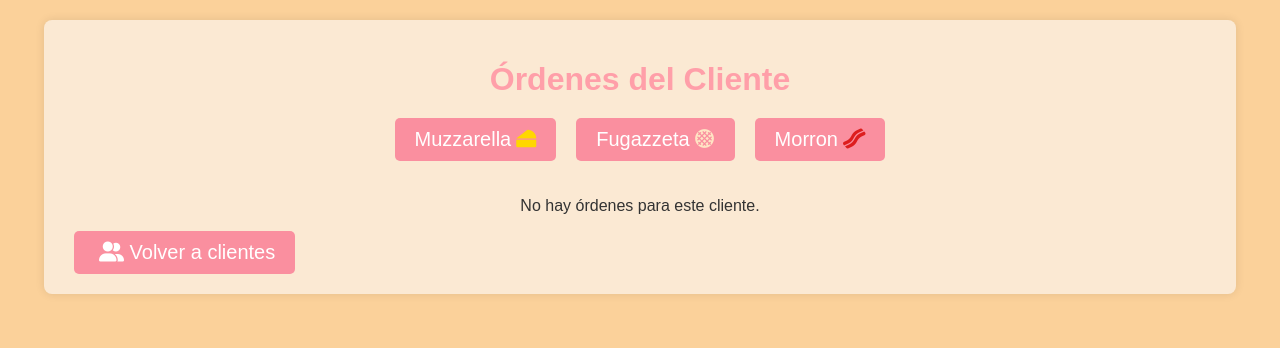
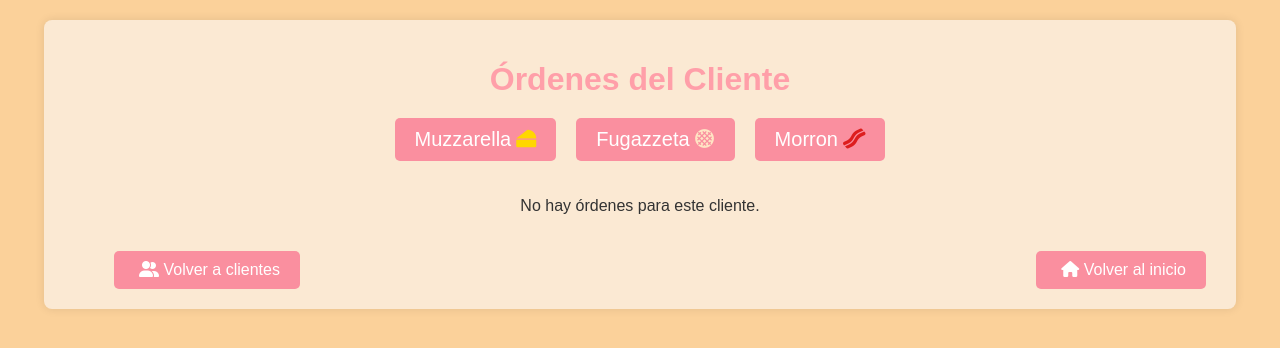
Before and after one commit to AilenGangale/LosProsciutto, a Flask app: template Frontend/templates/ordenes.html in a window 1280 px wide. Shown: the top 348 px of the page. Run offline with Flask 3, Linux system fonts and the light colour scheme; the template is opened without the code that fills it, so the values that code supplies are empty.

Commit message:
boton incio en ordenes

```diff
--- a/Frontend/templates/ordenes.html
+++ b/Frontend/templates/ordenes.html
@@ -113,6 +113,7 @@
             font-size: 14px;
         }
 
+
         .boton-container {
             display: flex;
             justify-content: space-around;
@@ -134,8 +135,17 @@
         .boton-acciones:hover {
             background-color: #ef5350;
         }
+
+
         i{
             padding-left: 5px;
+        }
+
+        #boton-clientes{
+            margin-left:50px;
+        }
+        #boton-clientes{
+            margin-right:50px;
         }
 
         #clientes{
@@ -153,6 +163,27 @@
 
         #morron{
             color:rgb(221, 30, 30);
+        }
+
+        .footer-buttons {
+            display: flex;
+            justify-content: space-between;
+            margin-top: 20px;
+        }
+
+        .footer-buttons button {
+            font-size: 16px;
+            background-color: #fa8f9f;
+            color: white;
+            border: none;
+            border-radius: 5px;
+            padding: 10px 20px;
+            cursor: pointer;
+            transition: background-color 0.3s ease;
+        }
+
+        .footer-buttons button:hover {
+            background-color: #ff9fa9;
         }
     </style>
 </head>
@@ -185,14 +216,19 @@
             {% else %}
                 <p>No hay órdenes para este cliente.</p>
             {% endif %}
+
     </div>
-    <button class="nuevo-boton" onclick="volverAlInicio()"> <i class="fa-solid fa-user-group"id="clientes"></i> Volver a clientes</button>
+    <div class="footer-buttons">
+        <button class="nuevo-boton" id="boton-clientes" onclick="volverAClientes()"> <i class="fa-solid fa-user-group" id="clientes"></i> Volver a clientes</button>
+        <button class="nuevo-boton" id="boton-inicio" onclick="volverAlInicio()"> <i class="fa-solid fa-house" id="home"></i> Volver al inicio</button>
     </div>
-
 <script>
 
+    function volverAClientes(){
+        window.location.href = "/clientes";
+    }
     function volverAlInicio(){
-        window.location.href = "/clientes";
+        window.location.href = "/";
     }
     function getClienteIdFromPath() {
         const pathArray = window.location.pathname.split('/');
```
Lines whose indentation alone changed are shown as unchanged.
